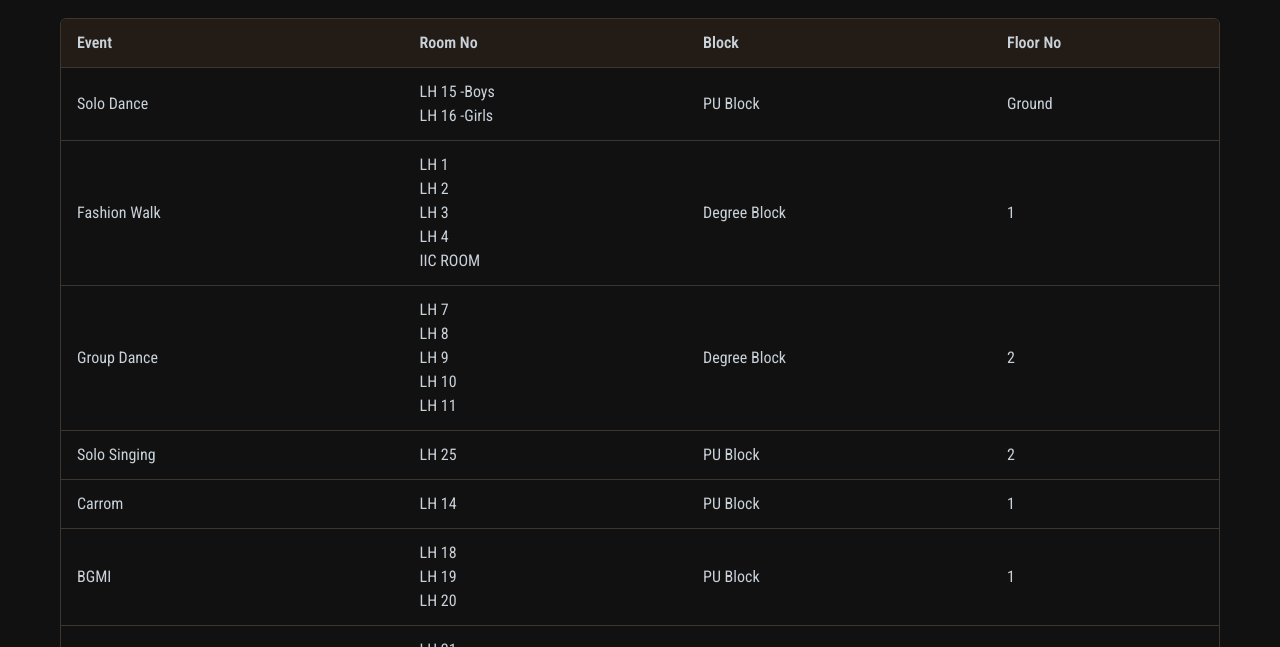
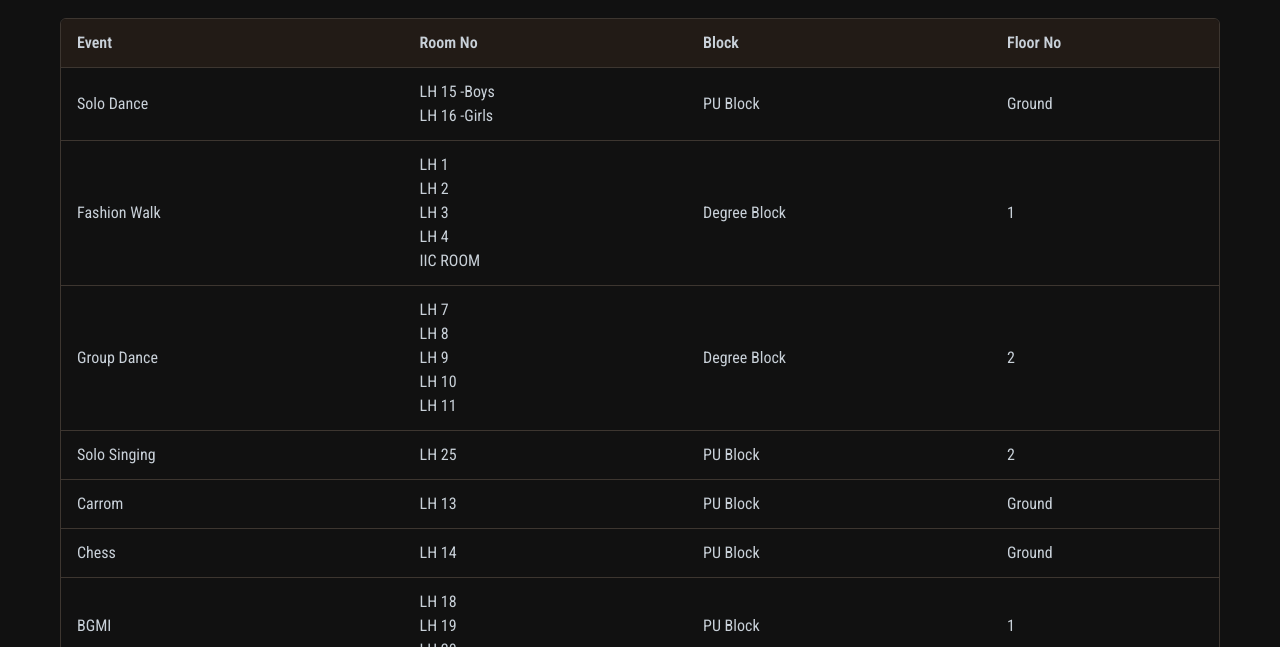
Before and after one commit to Puneethh07/eventroom, a plain HTML site: page index.html in a window 1280 px wide. Shown: the part 153-800 px from the top of the page. Drawn offline with Linux system fonts and the light colour scheme; a web font is replaced by a local one.

Commit message:
Update index.html

```diff
--- a/index.html
+++ b/index.html
@@ -71,9 +71,15 @@
                         </tr>
                         <tr>
                             <td>Carrom</td>
+                            <td>LH 13</td>
+                            <td>PU Block</td>
+                            <td>Ground</td>
+                        </tr>
+                         <tr>
+                            <td>Chess</td>
                             <td>LH 14</td>
                             <td>PU Block</td>
-                            <td>1</td>
+                            <td>Ground</td>
                         </tr>
                         <tr>
                             <td>BGMI</td>
```
